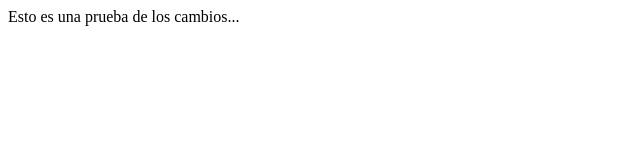
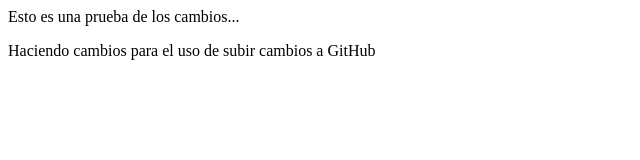
Before and after one commit to oyukidavila/new-repo, a plain HTML site: page index.html in a window 1280 px wide. Shown: the whole page, without its empty margins (0-640 px from the left). Drawn offline with Linux system fonts and the light colour scheme.

Commit message:
ModificacionParrafo

```diff
--- a/index.html
+++ b/index.html
@@ -9,5 +9,6 @@
 </head>
 <body>
      <div>Esto es una prueba de los cambios...</div>
+     <p>Haciendo cambios para el uso de subir cambios a GitHub</p>
 </body>
 </html>
```
